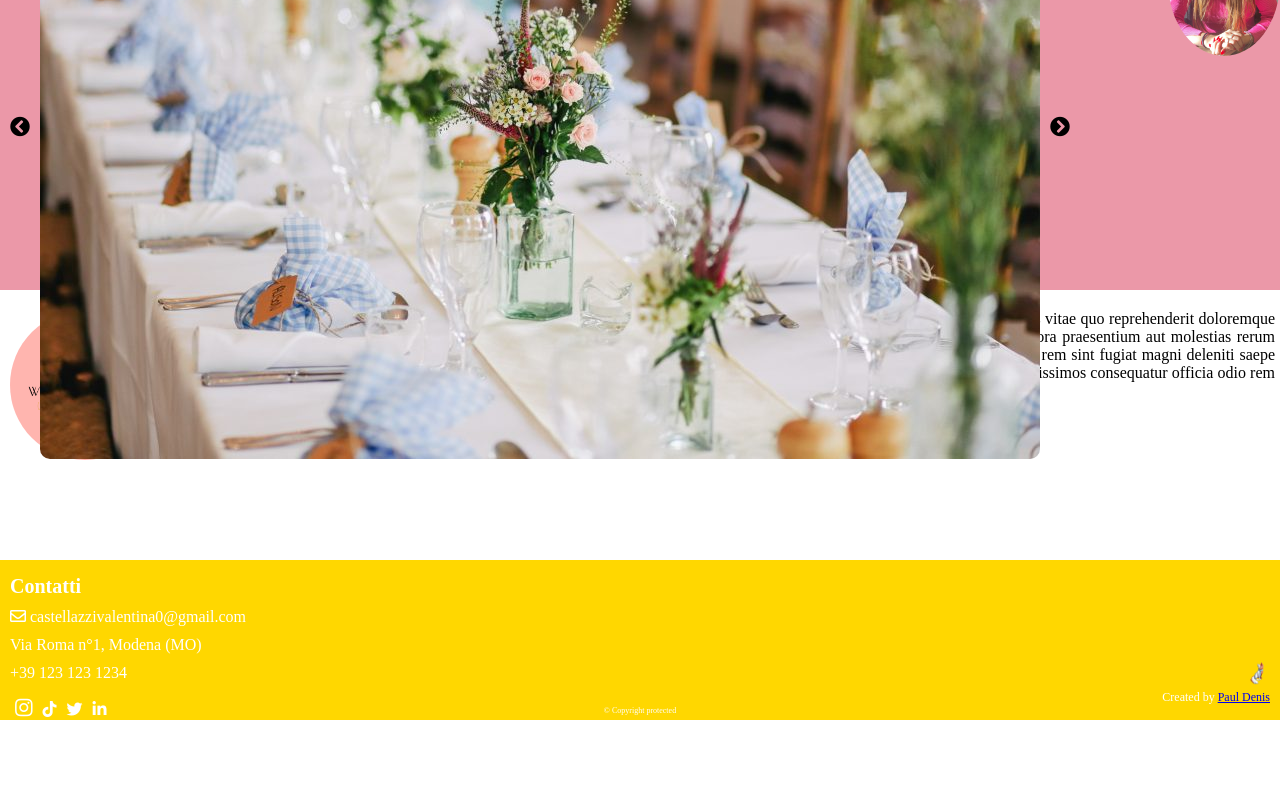
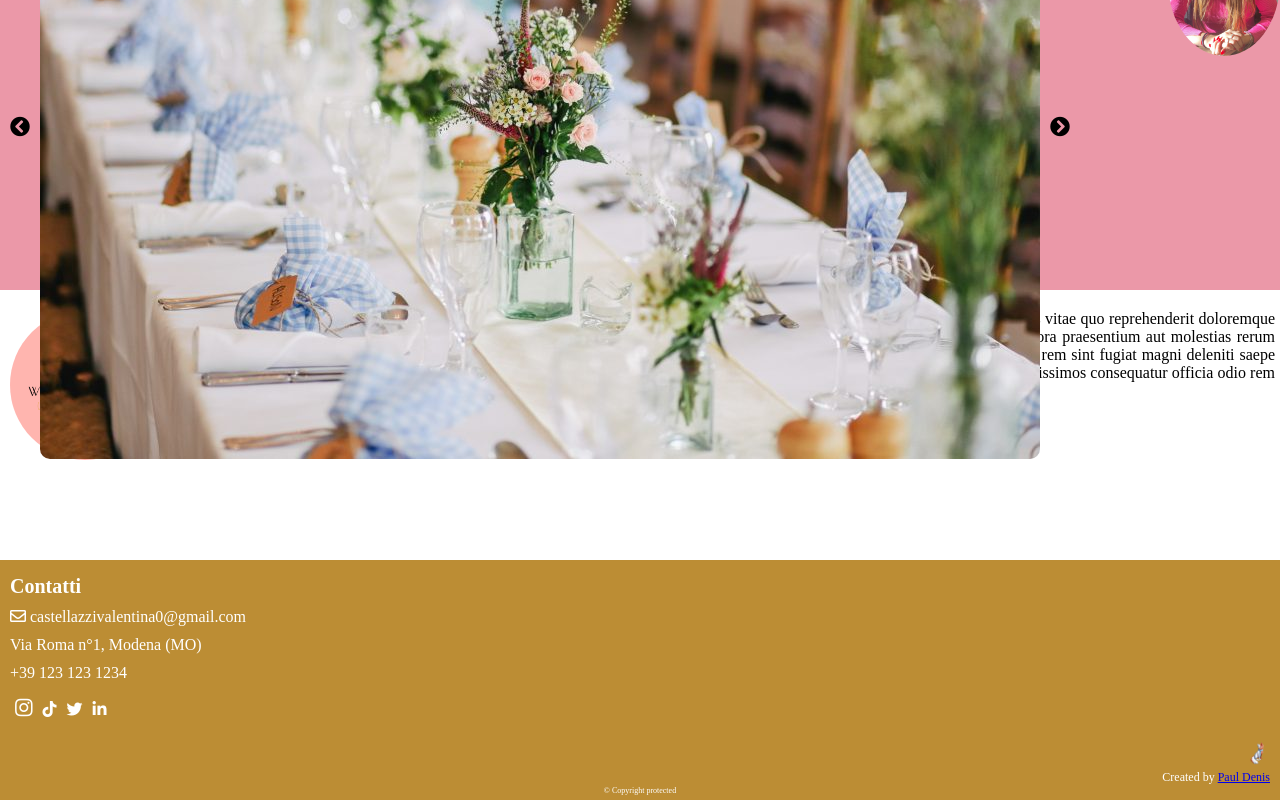
Before and after one commit to PaulDenis/cv_wedding_events_mobile, a Vue app: page / in a window 1280 px wide. Shown: the part 864-1664 px from the top of the page. Before the commit the page ends 1599 px from the top, so only its background shows below. Built offline with nearby package versions, Linux system fonts and the light colour scheme.

Commit message:
Colore footer e grandezza modificati

```diff
--- a/src/components/Footer.vue
+++ b/src/components/Footer.vue
@@ -42,8 +42,8 @@ export default {
 <style lang="scss" scoped>
 .footer {
     position: relative;
-    height: 20vh;
-    background-color: gold;
+    height: 30vh;
+    background-color: #bc8d34;
 }
 .contatti {
     float: left;
```
